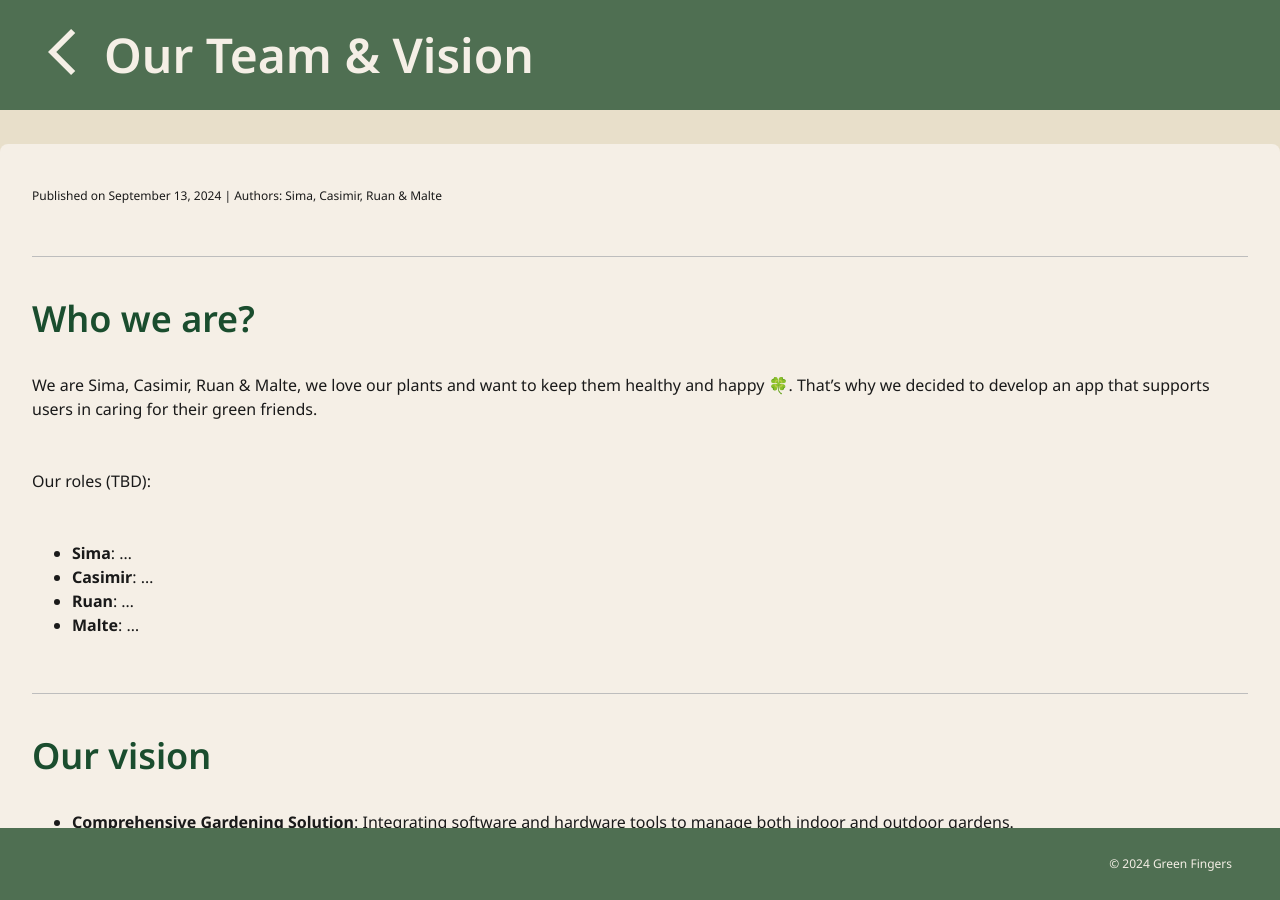
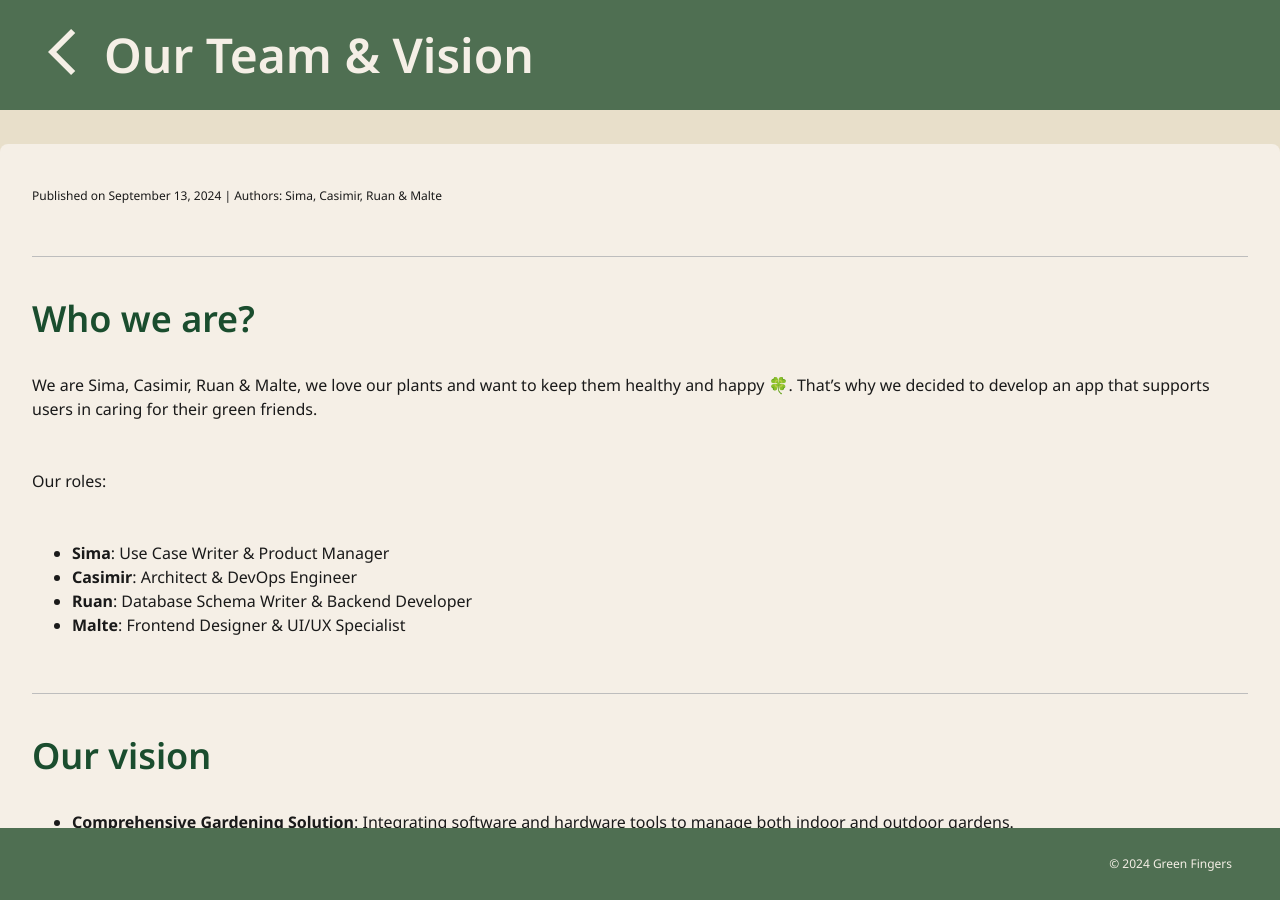
Before and after one commit to Green-Fingers-App/gardeningApp, a Jekyll site: the page built from docs/_posts/2024-09-13-our-vision.md, in a window 1280 px wide and 900 px high. Built offline with Jekyll 4.4.1, drawn with Linux system fonts in a browser that asks for light colours; comment, search, counter and statistics services are not loaded.

Commit message:
Update 2024-09-13-our-vision.md

```diff
--- a/docs/_posts/2024-09-13-our-vision.md
+++ b/docs/_posts/2024-09-13-our-vision.md
@@ -9,11 +9,11 @@ author: "Sima, Casimir, Ruan & Malte"
 
 We are Sima, Casimir, Ruan & Malte, we love our plants and want to keep them healthy and happy 🍀. That's why we decided to develop an app that supports users in caring for their green friends.
 
-Our roles (TBD):
-- **Sima**: …
-- **Casimir**: …
-- **Ruan**: …
-- **Malte**: …
+Our roles:
+- **Sima**: Use Case Writer & Product Manager
+- **Casimir**: Architect & DevOps Engineer
+- **Ruan**: Database Schema Writer & Backend Developer
+- **Malte**: Frontend Designer & UI/UX Specialist
 
 ---
 
```
